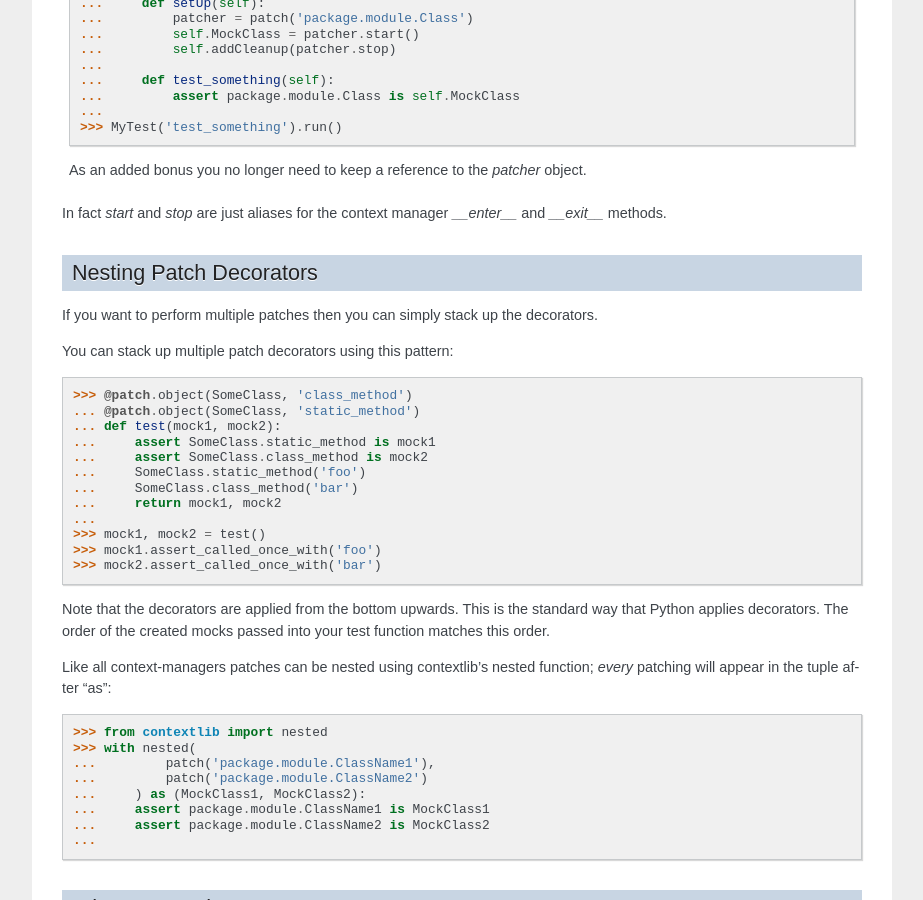
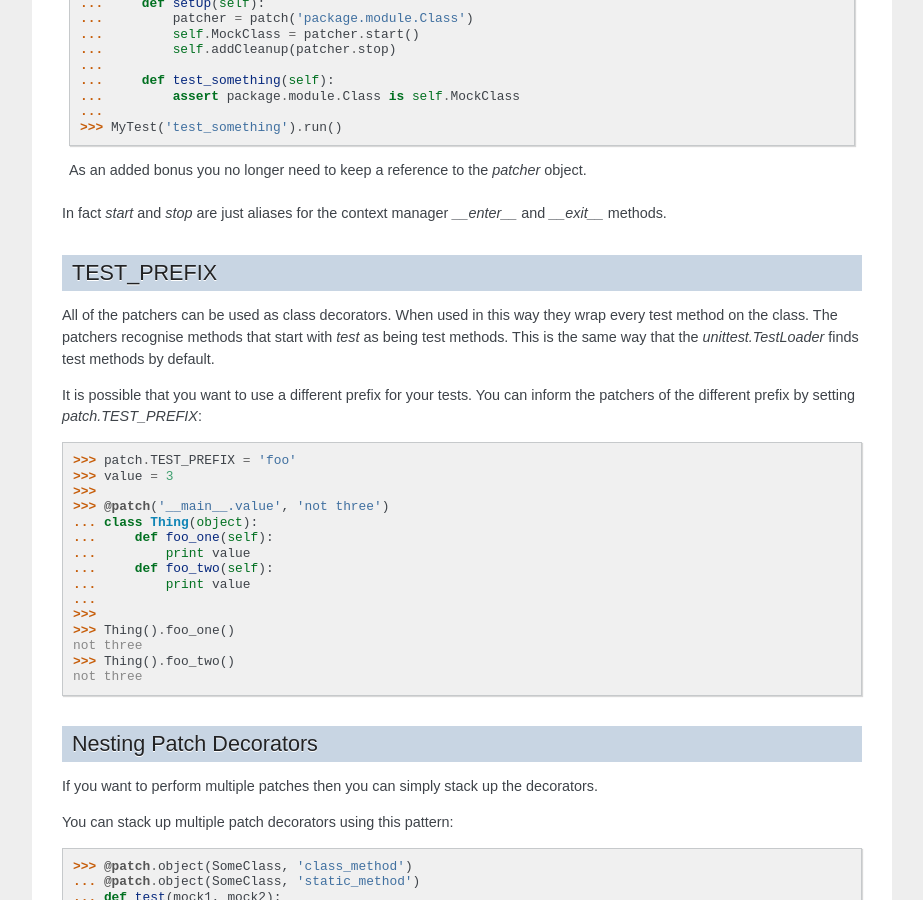
Before and after one commit to testing-cabal/mock, a Sphinx documentation site: the page built from docs/patch.txt, in a window 1280 px wide and 900 px high, scrolled down 6444 px. Shown: the whole window, without its empty margins (198-1121 px from the left). Built offline with Sphinx 7.4.7, drawn with Linux system fonts in a browser that asks for light colours.

Commit message:
Docs and example for patch.TEST_PREFIX

```diff
--- a/docs/patch.txt
+++ b/docs/patch.txt
@@ -20,6 +20,11 @@
             result = unittest2.TestResult()
             super(unittest2.TestCase, self).run(result)
             assert result.wasSuccessful()
+
+.. testcleanup::
+
+    patch.TEST_PREFIX = 'test'
+
 
 The patch decorators are used for patching objects only within the scope of
 the function they decorate. They automatically handle the unpatching for you,
@@ -481,6 +486,36 @@ In fact `start` and `stop` are just aliases for the context manager
 `__enter__` and `__exit__` methods.
 
 
+TEST_PREFIX
+===========
+
+All of the patchers can be used as class decorators. When used in this way
+they wrap every test method on the class. The patchers recognise methods that
+start with `test` as being test methods. This is the same way that the
+`unittest.TestLoader` finds test methods by default.
+
+It is possible that you want to use a different prefix for your tests. You can
+inform the patchers of the different prefix by setting `patch.TEST_PREFIX`:
+
+.. doctest::
+
+    >>> patch.TEST_PREFIX = 'foo'
+    >>> value = 3
+    >>>
+    >>> @patch('__main__.value', 'not three')
+    ... class Thing(object):
+    ...     def foo_one(self):
+    ...         print value
+    ...     def foo_two(self):
+    ...         print value
+    ...
+    >>>
+    >>> Thing().foo_one()
+    not three
+    >>> Thing().foo_two()
+    not three
+
+
 Nesting Patch Decorators
 ========================
 
```
